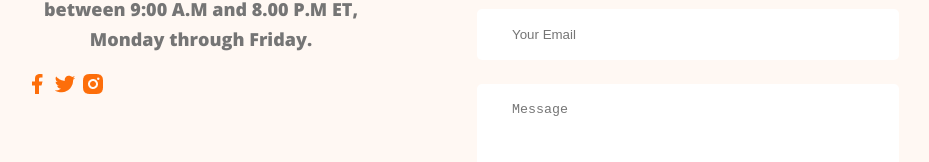
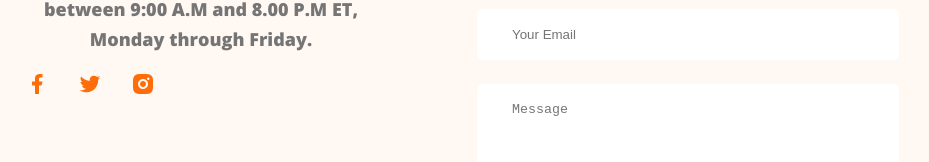
Before and after one commit to Nasim-Taif/webdeveloper-portfolio, a plain HTML site: page index.html in a window 1280 px wide. Shown: the part 3849-4011 px from the top of the page, without its empty margins (213-1142 px from the left). Drawn offline with nearby package versions, Linux system fonts and the light colour scheme.

Commit message:
Last Time

```diff
--- a/styles/portfolio.css
+++ b/styles/portfolio.css
@@ -205,7 +205,7 @@ line-height: 28px;
  .footer-column{
     width: 50%;
  }
-.social-links{
+.social-links a{
     margin-right: 25px;
 }
 
```
